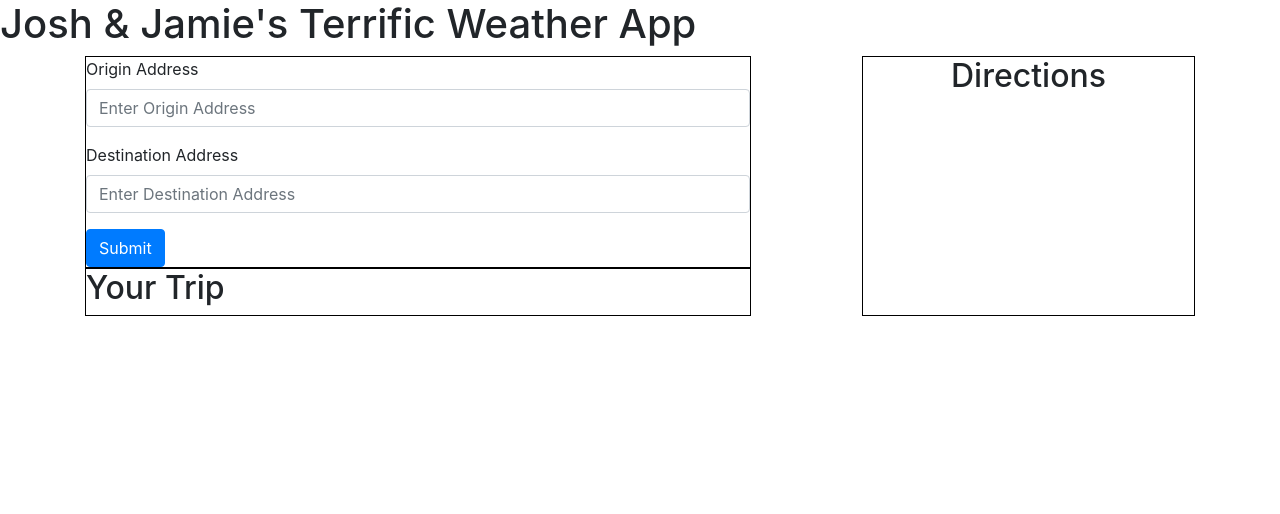
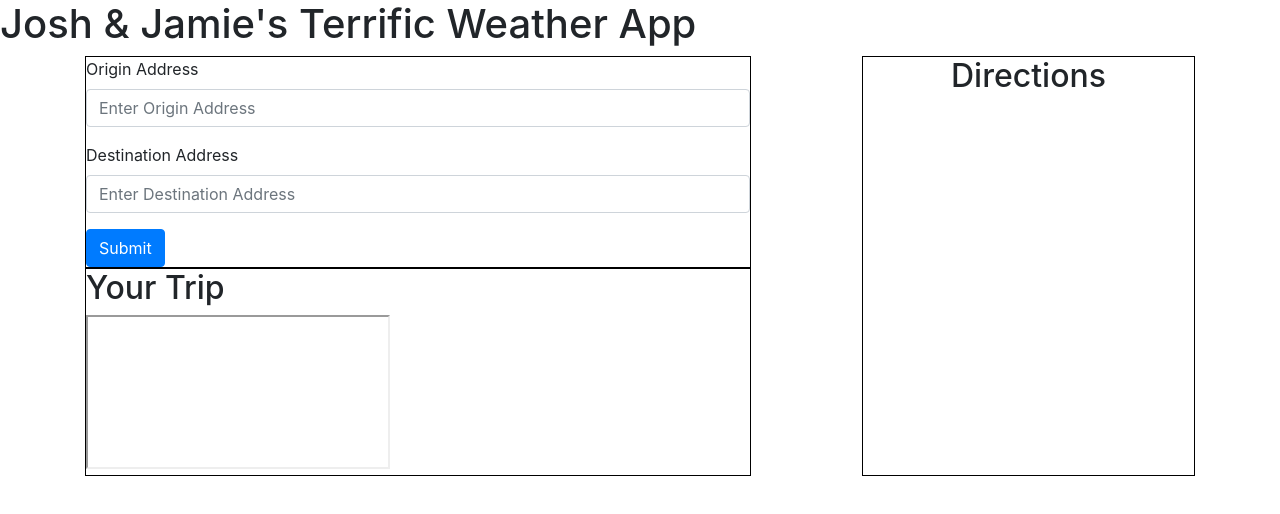
Before and after one commit to JoshEdgell/travel_app, a website: page public/index.html in a window 1280 px wide. Drawn offline with nearby package versions, Linux system fonts and the light colour scheme.

Commit message:
added iframe tag

```diff
--- a/public/index.html
+++ b/public/index.html
@@ -46,6 +46,7 @@
           <h2>
             Your Trip
           </h2>
+          <iframe></iframe>
         </div>
       </div>
 
```
